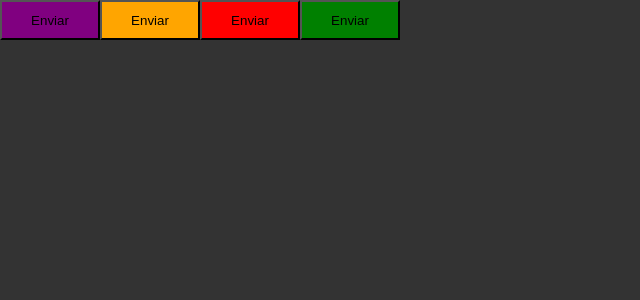
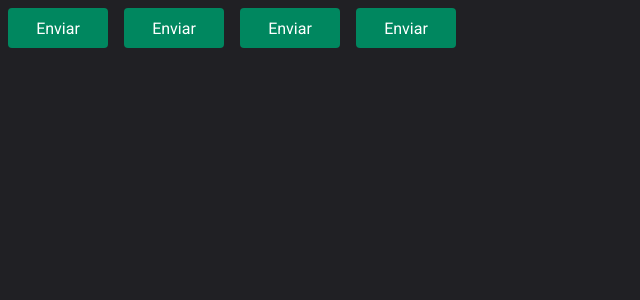
Before and after one commit to DilanLopezN/Frontend-projects, a React (Vite) app in the folder pomodor-timer/: page / in a window 1280 px wide. Shown: the top 300 px of the page, without its empty margins (0-640 px from the left). Built offline with nearby package versions, Linux system fonts and the light colour scheme.

Commit message:
default theme to app

```diff
--- a/pomodor-timer/index.html
+++ b/pomodor-timer/index.html
@@ -2,8 +2,13 @@
 <html lang="en">
   <head>
     <meta charset="UTF-8" />
-
+    <link rel="preconnect" href="https://fonts.googleapis.com" />
+    <link rel="preconnect" href="https://fonts.gstatic.com" crossorigin />
     <meta name="viewport" content="width=device-width, initial-scale=1.0" />
+    <link
+      href="https://fonts.googleapis.com/css2?family=Roboto:wght@400;500;700;900&display=swap"
+      rel="stylesheet"
+    />
     <title>Pomodor Timer</title>
   </head>
   <body>
--- a/pomodor-timer/src/components/Button.styles.ts
+++ b/pomodor-timer/src/components/Button.styles.ts
@@ -13,8 +13,11 @@
 export const ButtonContainer = styled.button<ButtonContainerProps>`
   width: 100px;
   height: 40px;
+  border-radius: 4px;
+  border: 0;
+  margin: 8px;
 
-  ${props => {
-    return `background-color: ${buttonVariants[props.variant]}`
-  }}
+  background-color: ${props => props.theme['green-500']};
+
+  color: ${props => props.theme.white};
 `
--- a/pomodor-timer/src/styles/global.ts
+++ b/pomodor-timer/src/styles/global.ts
@@ -7,10 +7,19 @@
     padding: 0;
     box-sizing: border-box;
   }
+  :focus {
+    outline: 0;
+    box-shadow: 0 0 0 2px ${props => props.theme['green-500']};
+  }
+  body {
+    background: ${props => props.theme['gray-800']};
+    color:${props => props.theme['gray-300']};
+  }
 
-  body {
-    background: #333;
-    color: #FFF;
+  body, input, textarea, button {
+    font-family: 'Roboto', sans-serif;
+    font-weight: 400;
+    font-size: 1rem;
   }
 
 
--- a/pomodor-timer/src/styles/themes/default.ts
+++ b/pomodor-timer/src/styles/themes/default.ts
@@ -1,4 +1,21 @@
 export const defaultTheme = {
-  primary: 'purple',
-  secondary: 'orange'
+  white: '#FFF',
+
+  'gray-100': '#E1E1E6',
+  'gray-300': '#C4C4CC',
+  'gray-400': '#8D8D99',
+  'gray-500': '#7C7C8A',
+  'gray-600': '#323238',
+  'gray-700': '#29292E',
+  'gray-800': '#202024',
+  'gray-900': '#121214',
+
+  'green-300': '#00B37E',
+  'green-500': '#00875F',
+  'green-700': '#015F43',
+
+  'red-500': '#AB222E',
+  'red-700': '#7A1921',
+
+  'yellow-500': '#FBA94C'
 }
```
